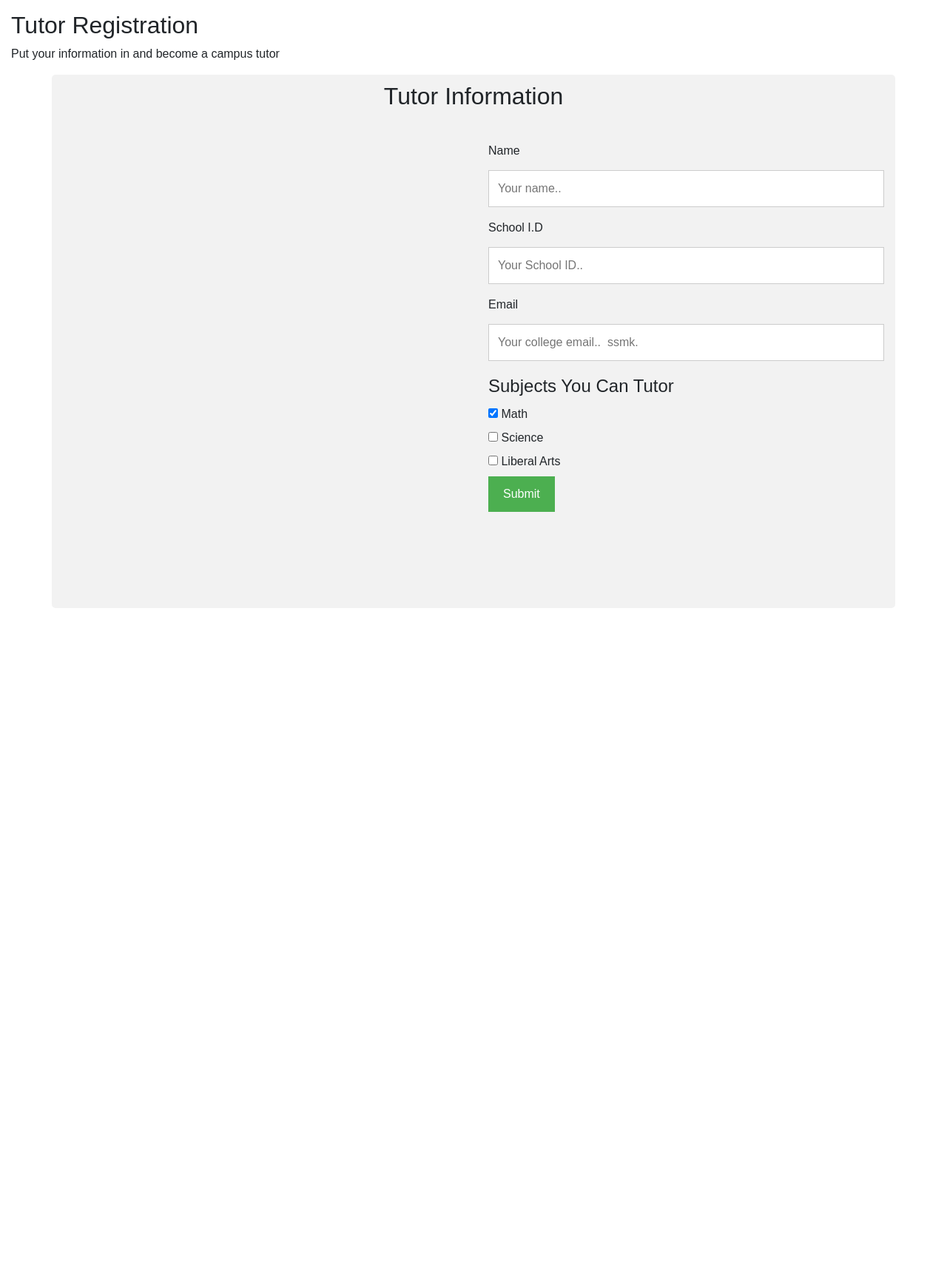
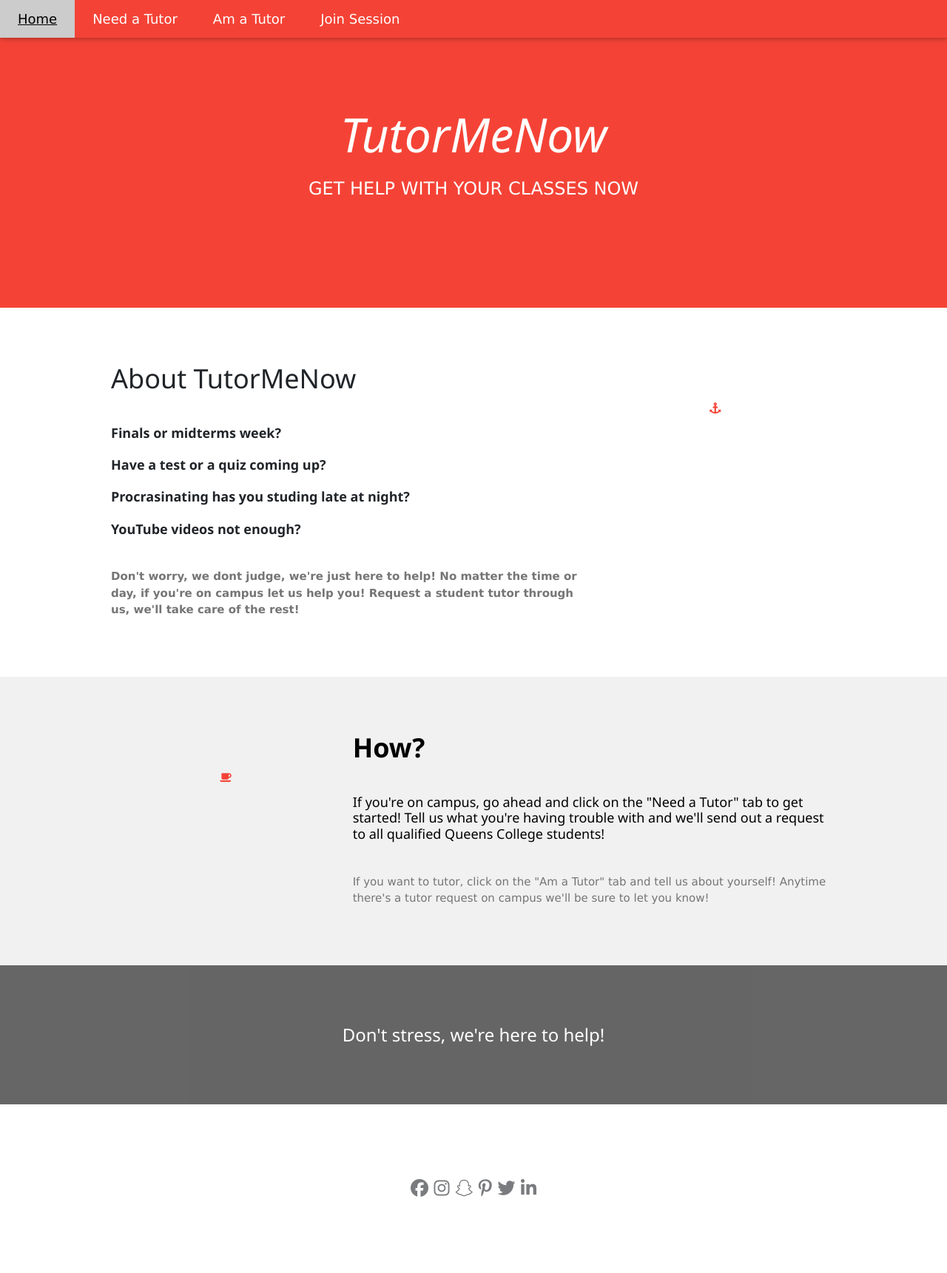
Before and after one commit to dannyp99/TutorMeNow, a plain HTML site: page index.html in a window 1280 px wide. Shown: the whole page at 74% size. Before the commit the page ends 828 px from the top, so only its background shows below. Drawn offline with nearby package versions, Linux system fonts and the light colour scheme; some packages are replaced by stand-ins of ours; files that its build step writes are made by us from their sources; a script that the page names is missing.

Commit message:
Add files via upload

```diff
--- a/index.html
+++ b/index.html
@@ -4,15 +4,14 @@
     <title>Am a tutor</title>
     <meta charset="utf-8">
     <meta name="viewport" content="initial-scale=1.0">
+    <meta name="description" content="home">
     <meta name="author" content="kodeWeave">
     <meta http-equiv="X-UA-Compatible" content="IE=9" />
-    <link rel="stylesheet" href="libraries/bootstrap/bootstrap.css" />
-      <script src="libraries/bootstrap/bootstrap.js"></script>
-    <script src="libraries/jquery/jquery.js"></script>
-      <script src="libraries/jquery/jquery-migrate-1.2.1.min.js"></script>
     <link rel="stylesheet" href="libraries/alertifyjs/css/alertify.min.css" />
       <link rel="stylesheet" href="libraries/alertifyjs/css/themes/default.min.css" />
       <script src="libraries/alertifyjs/alertify.min.js"></script>
+    <link rel="stylesheet" href="libraries/bootstrap/bootstrap.css" />
+      <script src="libraries/bootstrap/bootstrap.js"></script>
     <script src="libraries/jquery/jquery.js"></script>
       <script src="libraries/jquery/jquery-migrate-1.2.1.min.js"></script>
     <link rel="stylesheet" href="libraries/font-awesome/font-awesome.css" />
@@ -22,131 +21,92 @@
   <body>
 
 <!DOCTYPE html>
-<html>
-<head>
+<html lang="en">
+<title>W3.CSS Template</title>
+<meta charset="UTF-8">
 <meta name="viewport" content="width=device-width, initial-scale=1">
-<style>
-body {
-  font-family: Arial, Helvetica, sans-serif;
-}
+<link rel="stylesheet" href="https://www.w3schools.com/w3css/4/w3.css">
+<link rel="stylesheet" href="https://fonts.googleapis.com/css?family=Lato">
+<link rel="stylesheet" href="https://fonts.googleapis.com/css?family=Montserrat">
+<link rel="stylesheet" href="https://cdnjs.cloudflare.com/ajax/libs/font-awesome/4.7.0/css/font-awesome.min.css">
 
-* {
-    box-sizing: border-box;
-}
-
-/* Style inputs */
-input[type=text], select, textarea {
-    width: 100%;
-    padding: 12px;
-    border: 1px solid #ccc;
-    margin-top: 6px;
-    margin-bottom: 16px;
-    resize: vertical;
-}
-
-input[type=submit] {
-    background-color: #4CAF50;
-    color: white;
-    padding: 12px 20px;
-    border: none;
-    cursor: pointer;
-}
-
-input[type=submit]:hover {
-    background-color: #45a049;
-}
-
-/* Style the container/contact section */
-.container {
-    border-radius: 5px;
-    background-color: #f2f2f2;
-    padding: 10px;
-}
-
-/* Create two columns that float next to eachother */
-.column {
-    float: left;
-    width: 50%;
-    margin-top: 6px;
-    padding: 20px;
-}
-
-/* Clear floats after the columns */
-.row:after {
-    content: "";
-    display: table;
-    clear: both;
-}
-
-/* Responsive layout - when the screen is less than 600px wide, make the two columns stack on top of each other instead of next to each other */
-@media screen and (max-width: 600px) {
-    .column, input[type=submit] {
-        width: 100%;
-        margin-top: 0;
-    }
-}
-</style>
-</head>
 <body>
 
-<h2>Tutor Registration</h2>
-<p>Put your information in and become a campus tutor</p>
+<!-- Navbar -->
+<div class="w3-top">
+  <div class="w3-bar w3-red w3-card w3-left-align w3-large">
+    <a class="w3-bar-item w3-button w3-hide-medium w3-hide-large w3-right w3-padding-large w3-hover-white w3-large w3-red" href="javascript:void(0);" onclick="myFunction()" title="Toggle Navigation Menu"><i class="fa fa-bars"></i></a>
+    <a href="#" class="w3-bar-item w3-button w3-padding-large w3-white">Home</a>
+    <a href="student.html" class="w3-bar-item w3-button w3-hide-small w3-padding-large w3-hover-white">Need a Tutor</a>
+    <a href="#" class="w3-bar-item w3-button w3-hide-small w3-padding-large w3-hover-white">Am a Tutor</a>
+    <a href="#" class="w3-bar-item w3-button w3-hide-small w3-padding-large w3-hover-white">Join Session</a>
+  </div>
 
-<div class="container">
-  <div style="text-align:center">
-    <h2>Tutor Information</h2>
-    <p></p>
+  <!-- Navbar on small screens -->
+  <div id="navDemo" class="w3-bar-block w3-white w3-hide w3-hide-large w3-hide-medium w3-large">
+    <a href="#" class="w3-bar-item w3-button w3-padding-large w3-white">Home</a>
+    <a href="student.html" class="w3-bar-item w3-button w3-hide-small w3-padding-large w3-hover-white">Need a Tutor</a>
+    <a href="#" class="w3-bar-item w3-button w3-hide-small w3-padding-large w3-hover-white">Am a Tutor</a>
+    <a href="#" class="w3-bar-item w3-button w3-hide-small w3-padding-large w3-hover-white">Join Session</a>
   </div>
-  <div class="row">
-    <div class="column">
-      <div id="map" style="width:100%;height:600px"></div>
-    </div>
-    <div class="column">
-      <form id="contact-form">
-        <label for="name">Name</label>
-        <input type="text" id="name" name="name" placeholder="Your name..">
-        <label for="scid">School I.D</label>
-        <input type="text" id="scid" name="schoolid" placeholder="Your School ID..">
+</div>
 
+<!-- Header -->
+<header class="w3-container w3-red w3-center" style="padding:128px 16px">
+  <h1 class="w3-margin w3-jumbo"><i>TutorMeNow</i></h1>
+  <p class="w3-xlarge">GET HELP WITH YOUR CLASSES NOW</p>
 
+</header>
 
-         <label for="email">Email</label>
-        <input type="text" id="email" name="email" placeholder="Your college email..  ssmk.">
-        <fieldset>
-    <legend>Subjects You Can Tutor</legend>
+<!-- First Grid -->
+<div class="w3-row-padding w3-padding-64 w3-container">
+  <div class="w3-content">
+    <div class="w3-twothird">
+      <h1>About TutorMeNow</h1>
+      <h5 class="w3-padding-32"><strong>Finals or midterms week?<br /><br />Have a test or a quiz coming up?<br /><br />Procrasinating has you studing late at night? <br /><br />YouTube videos not enough? <br /></strong></h5>
 
-    <div>
-        <input type="checkbox" id="math" name="feature"
-               value="math" checked />
-        <label for="scales">Math</label>
+      <p class="w3-text-grey"><strong>Don't worry, we dont judge, we're just here to help! No matter the time or day, if you're on campus let us help you! Request a student tutor through us, we'll take care of the rest!</strong></p>
     </div>
 
-    <div>
-        <input type="checkbox" id="science" name="feature"
-               value="science" />
-        <label for="horns">Science</label>
-    </div>
-
-    <div>
-        <input type="checkbox" id="claws" name="feature"
-               value="claws" />
-        <label for="claws">Liberal Arts</label>
-    </div>
-
-</fieldset>
-
-
-
-        <input type="submit" value="Submit">
-      </form>
+    <div class="w3-third w3-center">
+      <i class="fa fa-anchor w3-padding-64 w3-text-red"></i>
     </div>
   </div>
 </div>
 
+<!-- Second Grid -->
+<div class="w3-row-padding w3-light-grey w3-padding-64 w3-container">
+  <div class="w3-content">
+    <div class="w3-third w3-center">
+      <i class="fa fa-coffee w3-padding-64 w3-text-red w3-margin-right"></i>
+    </div>
 
+    <div class="w3-twothird">
+      <h1><strong>How?</strong></h1>
+      <h5 class="w3-padding-32">If you're on campus, go ahead and click on the "Need a Tutor" tab to get started! Tell us what you're having trouble with and we'll send out a request to all qualified Queens College students! <br />
+      </h5>
 
-</body>
-</html>
+      <p class="w3-text-grey">If you want to tutor, click on the "Am a Tutor" tab and tell us about yourself! Anytime there's a tutor request on campus we'll be sure to let you know!</p>
+    </div>
+  </div>
+</div>
+
+<div class="w3-container w3-black w3-center w3-opacity w3-padding-64">
+    <h1 class="w3-margin w3-xlarge">Don't stress, we're here to help!</h1>
+</div>
+
+<!-- Footer -->
+<footer class="w3-container w3-padding-64 w3-center w3-opacity">
+  <div class="w3-xlarge w3-padding-32">
+    <i class="fa fa-facebook-official w3-hover-opacity"></i>
+    <i class="fa fa-instagram w3-hover-opacity"></i>
+    <i class="fa fa-snapchat w3-hover-opacity"></i>
+    <i class="fa fa-pinterest-p w3-hover-opacity"></i>
+    <i class="fa fa-twitter w3-hover-opacity"></i>
+    <i class="fa fa-linkedin w3-hover-opacity"></i>
+ </div>
+
+</footer>
 
 
     <script src="js/index.js"></script>
```
Also changed, not shown: student.html (added, +228 -0 lines).
